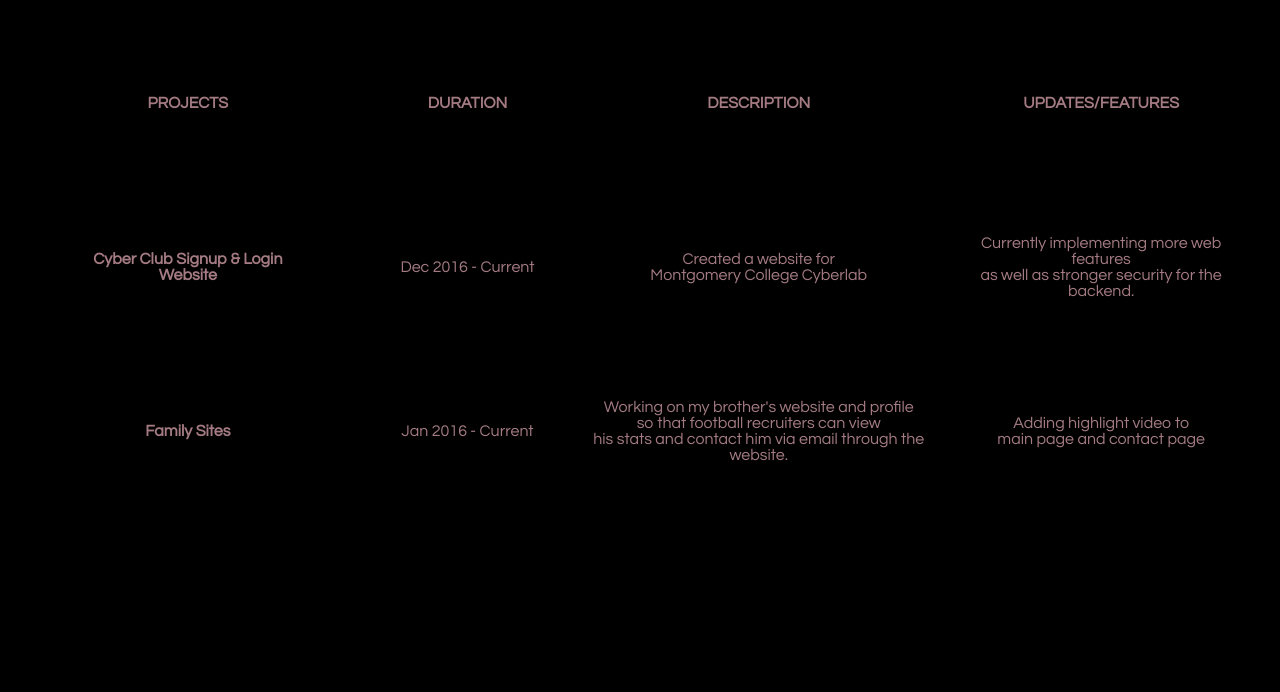
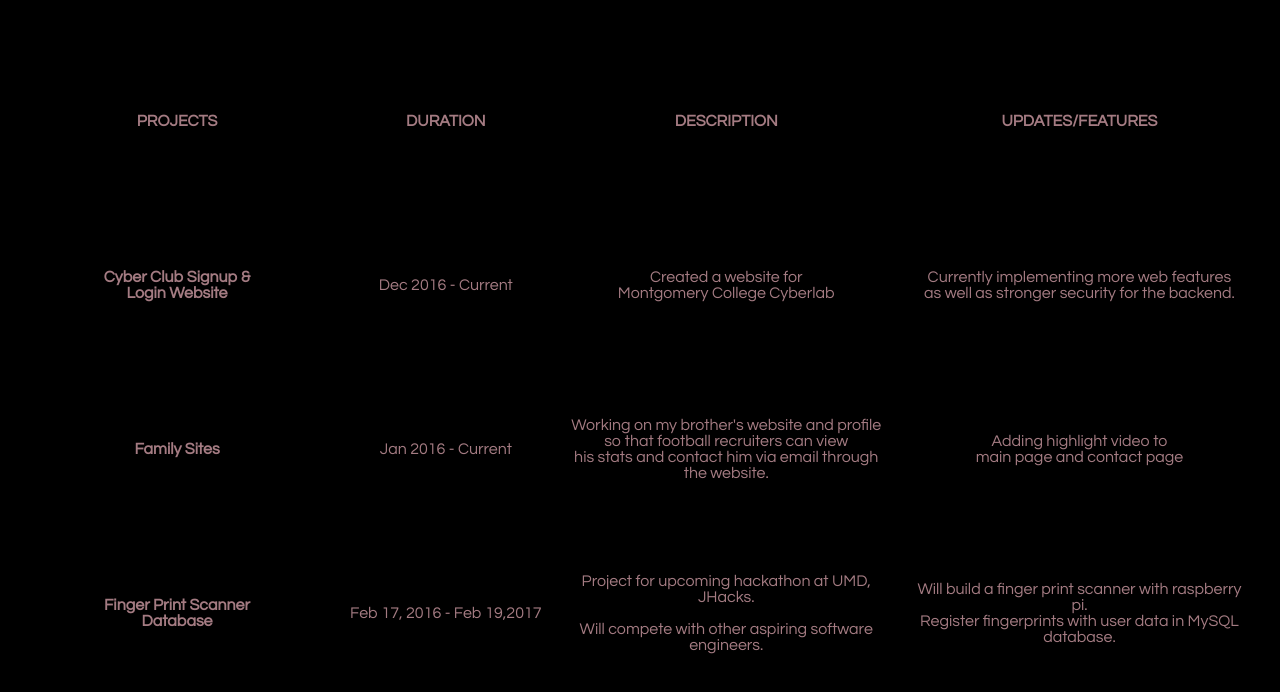
Before and after one commit to ttolliver/ttolliver, a plain HTML site: page projects.html in a window 1280 px wide. Shown: the part 160-852 px from the top of the page. Before the commit the page ends 800 px from the top, so only its background shows below. Drawn offline with Linux system fonts and the light colour scheme.

Commit message:
Update projects.html

```diff
--- a/projects.html
+++ b/projects.html
@@ -71,6 +71,22 @@
       </tr>
 
 
+       <tr>
+        <th>Finger Print Scanner Database</th>
+      	 <td>Feb 17, 2016 - Feb 19,2017</td>
+         <br />
+         <td>Project for upcoming hackathon at UMD, JHacks.
+         <br />
+
+          <br />
+          Will compete with other aspiring software engineers.
+          <td>
+          Will build a finger print scanner with raspberry pi.
+          <br />
+          Register fingerprints with user data in MySQL database.
+        </td>
+      </tr>
+
 </table>
 
 </body>
```
